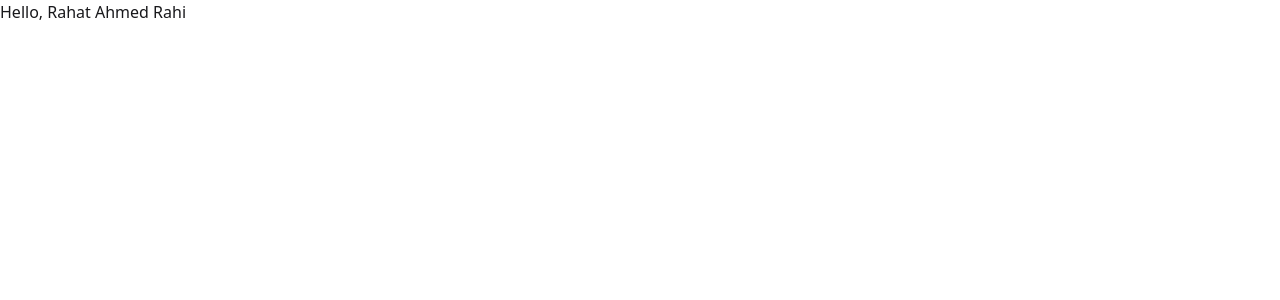
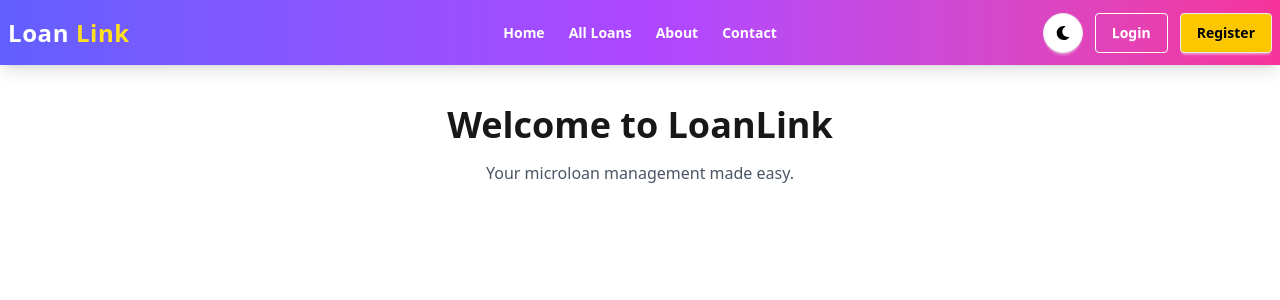
Before and after one commit to ahzahid81/loanlink_client, a React (Vite) app: page / in a window 1280 px wide. Shown: the top 300 px of the page. Built offline with nearby package versions, Linux system fonts and the light colour scheme; no server answers.

Commit message:
Designed Navbar and Private Route

```diff
--- a/package.json
+++ b/package.json
@@ -15,6 +15,7 @@
     "firebase": "^12.6.0",
     "react": "^19.2.0",
     "react-dom": "^19.2.0",
+    "react-icons": "^5.5.0",
     "react-router": "^7.10.1",
     "react-router-dom": "^7.10.1",
     "tailwindcss": "^4.1.17"
--- /dev/null
+++ b/src/Component/Navbar.jsx
@@ -0,0 +1,115 @@
+import React, { useEffect, useState } from 'react';
+import { Link, NavLink } from 'react-router-dom';
+import { useAuth } from '../context/AuthContext';
+import { FaMoon, FaSun } from 'react-icons/fa';
+
+const Navbar = () => {
+
+    const { user, loading, role, logoutUser } = useAuth();
+    const [theme, setTheme] = useState('light');
+
+    useEffect( () => {
+        const savedTheme = localStorage.getItem("theme") || "light";
+        setTheme(savedTheme);
+        document.documentElement.setAttribute("data-theme", savedTheme);
+    }, []);
+
+    const toggleTheme = () => {
+        const newTheme = theme === "light" ? "dark" : "light";
+        setTheme(newTheme);
+        localStorage.setItem("theme", newTheme);
+        document.documentElement.setAttribute("data-theme", newTheme)
+    };
+
+    const navLinks = (
+        <>
+            <li><NavLink to="/">Home</NavLink></li>
+            <li><NavLink to="/all-loans">All Loans</NavLink></li>
+            <li><NavLink to="/about">About</NavLink></li>
+            <li><NavLink to="/contact">Contact</NavLink></li>
+            {user && <li><NavLink to="/dashboard">Dashboard</NavLink></li>}
+        </>
+    );
+
+    return (
+        <div className="bg-gradient-to-r from-indigo-500 via-purple-500 to-pink-500 shadow-lg sticky top-0 z-50">
+            <div className="navbar max-w-7xl mx-auto text-white">
+
+                {/* LEFT LOGO */}
+                <div className='navbar-start'>
+                    <div className='dropdown lg:hidden'>
+                        <label tabIndex={0} className="btn btn-ghost text-white">
+                            ☰
+                        </label>
+                        <ul
+                            tabIndex={0}
+                            className="menu menu-sm dropdown-content mt-3 p-2 shadow bg-base-100 text-black rounded-box w-52"
+                        >
+                            {navLinks}
+                        </ul>
+                    </div>
+
+                    <Link to="/" className='text-2xl font-extrabold tracking-wide'>Loan <span className="text-yellow-300">Link</span></Link>
+                </div>
+
+                <div className="navbar-center hidden lg:flex">
+                    <ul className="menu menu-horizontal px-1 font-semibold">
+                        {navLinks}
+                    </ul>
+                </div>
+                <div className="navbar-end space-x-3">
+                    <button onClick={toggleTheme} className='btn btn-circle bg-white text-black hover:bg-yellow-300'>
+                        {theme === "light" ? <FaMoon></FaMoon> : <FaSun></FaSun>}
+                    </button>
+
+                    {loading ? (
+                        <span className="loading loading-spinner loading-sm"></span>
+                    ) : user ? (
+                        <div className="dropdown dropdown-end">
+                            <label tabIndex={0} className="btn btn-ghost btn-circle avatar">
+                                <div className="w-10 rounded-full ring ring-yellow-400 ring-offset-base-100 ring-offset-2">
+                                    <img
+                                        src={user?.photoURL || "https://i.ibb.co/ZYW3VTp/brown-brim.png"}
+                                        alt="user"
+                                    />
+                                </div>
+                            </label>
+
+                            <ul
+                                tabIndex={0}
+                                className="menu menu-sm dropdown-content mt-3 p-2 shadow bg-base-100 text-black rounded-box w-52"
+                            >
+                                <li>
+                                    <span className="font-bold">
+                                        {user?.displayName || "User"}
+                                    </span>
+                                </li>
+                                <li>
+                                    <span className="text-xs text-gray-500">{role}</span>
+                                </li>
+                                <li><NavLink to="/dashboard/profile">Profile</NavLink></li>
+                                <li>
+                                    <button onClick={logoutUser} className="text-red-500">
+                                        Logout
+                                    </button>
+                                </li>
+                            </ul>
+                        </div>
+                    ) : (
+                        <>
+                            <NavLink to="/login" className="btn btn-outline text-white border-white hover:bg-white hover:text-black">
+                                Login
+                            </NavLink>
+                            <NavLink to="/register" className="btn bg-yellow-400 text-black hover:bg-yellow-500">
+                                Register
+                            </NavLink>
+                        </>
+                    )}
+
+                </div>
+            </div>
+        </div>
+    );
+};
+
+export default Navbar;
--- /dev/null
+++ b/src/Layouts/MainLayout.jsx
@@ -0,0 +1,17 @@
+import React from 'react';
+import Navbar from '../Component/Navbar';
+import { Outlet } from 'react-router';
+
+const MainLayout = () => {
+    return (
+        <div>
+            <Navbar></Navbar>
+            <div className="min-h-[calc(100vh-80px)]">
+            <Outlet></Outlet>
+            </div>
+
+        </div>
+    );
+};
+
+export default MainLayout;
--- /dev/null
+++ b/src/Pages/Home.jsx
@@ -0,0 +1,14 @@
+import React from 'react';
+
+const Home = () => {
+    return (
+        <div>
+            <div className="p-10 text-center">
+                <h1 className="text-4xl font-bold">Welcome to LoanLink</h1>
+                <p className="mt-4 text-gray-600">Your microloan management made easy.</p>
+            </div>
+        </div>
+    );
+};
+
+export default Home;
--- a/src/main.jsx
+++ b/src/main.jsx
@@ -3,9 +3,12 @@ import { createRoot } from 'react-dom/client'
 import './index.css'
 import { RouterProvider } from 'react-router-dom'
 import router from './routes/router'
+import AuthProvider from './context/AuthContext'
 
 createRoot(document.getElementById('root')).render(
   <StrictMode>
-    <RouterProvider router={router} />
+    <AuthProvider>
+      <RouterProvider router={router} />
+    </AuthProvider>
   </StrictMode>
 )
--- /dev/null
+++ b/src/routes/PrivateRoute.jsx
@@ -0,0 +1,26 @@
+import React from 'react';
+import { useAuth } from '../context/AuthContext';
+import { Navigate, useLocation } from 'react-router';
+
+const PrivateRoute = ({ children }) => {
+
+    const { user, loading } = useAuth();
+    const location = useLocation();
+
+    if (loading) {
+        return (
+            <div className="min-h-screen flex items-center justify-center">
+                <span className="loading loading-spinner loading-lg"></span>
+            </div>
+        )
+    }
+
+    if(!user){
+        return(
+            <Navigate to="/login" state={{from: location}} replace></Navigate>
+        )
+    }
+    return children;
+};
+
+export default PrivateRoute;
--- a/src/routes/router.jsx
+++ b/src/routes/router.jsx
@@ -1,10 +1,26 @@
 import { createBrowserRouter } from 'react-router-dom';
+import MainLayout from '../Layouts/MainLayout';
+import Home from '../Pages/Home';
+import PrivateRoute from './PrivateRoute';
 
- const router = createBrowserRouter([
+const router = createBrowserRouter([
+    {
+        path: "/",
+        element: <MainLayout></MainLayout>,
+        children: [{
+            path: "/",
+            element: <Home></Home>
+        },
         {
-            path: "/",
-            element: <div>Hello, Rahat Ahmed Rahi</div>,
-        }
-    ])
+            path: "/dashboard",
+            element: (
+                <PrivateRoute>
+                    <div> Dashboard (Private)</div>
+                </PrivateRoute>
+            ),
+        },
+        ]
+    }
+])
 
 export default router;
```
Also changed, not shown: 2 other files (tests, documents, lock files or other folders).
